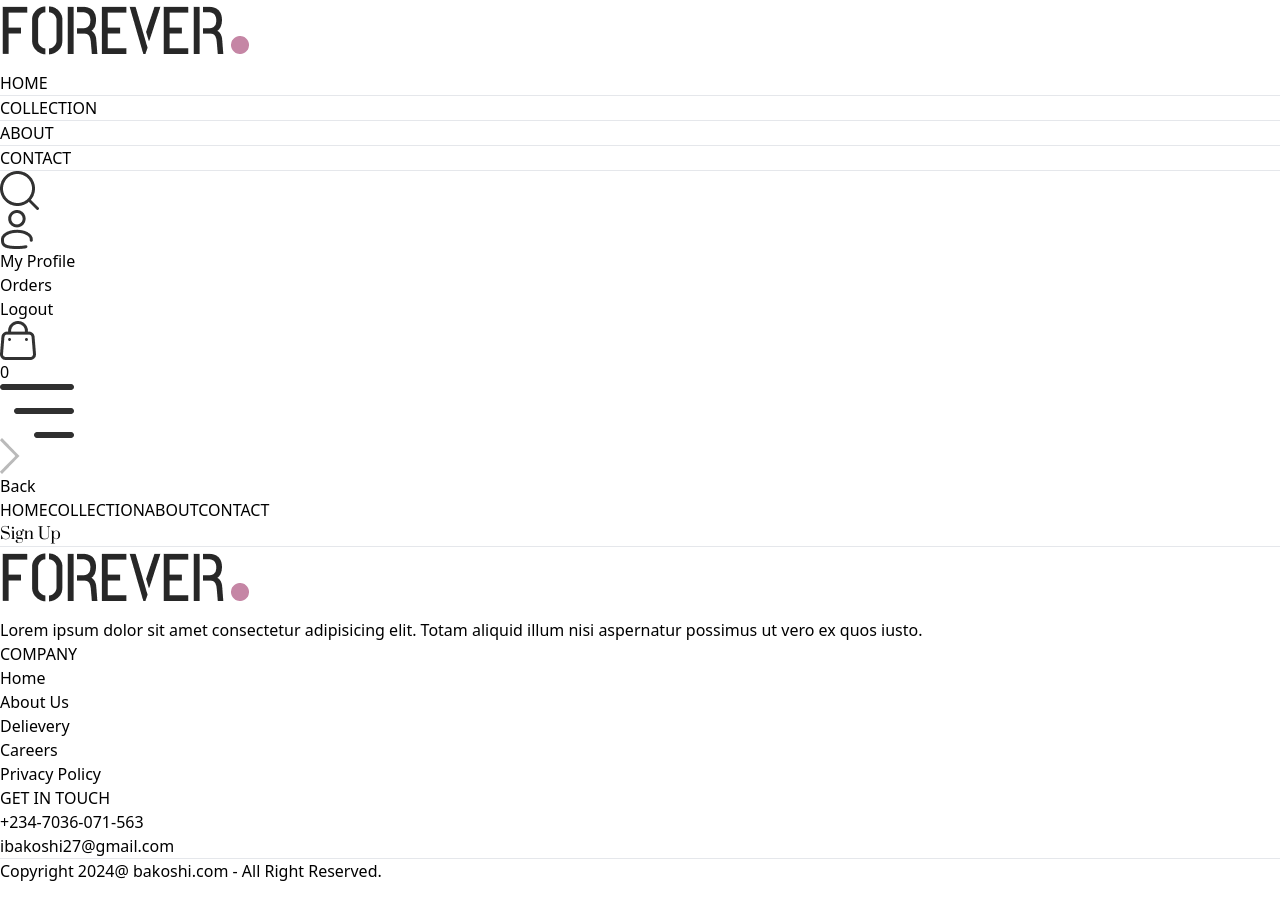
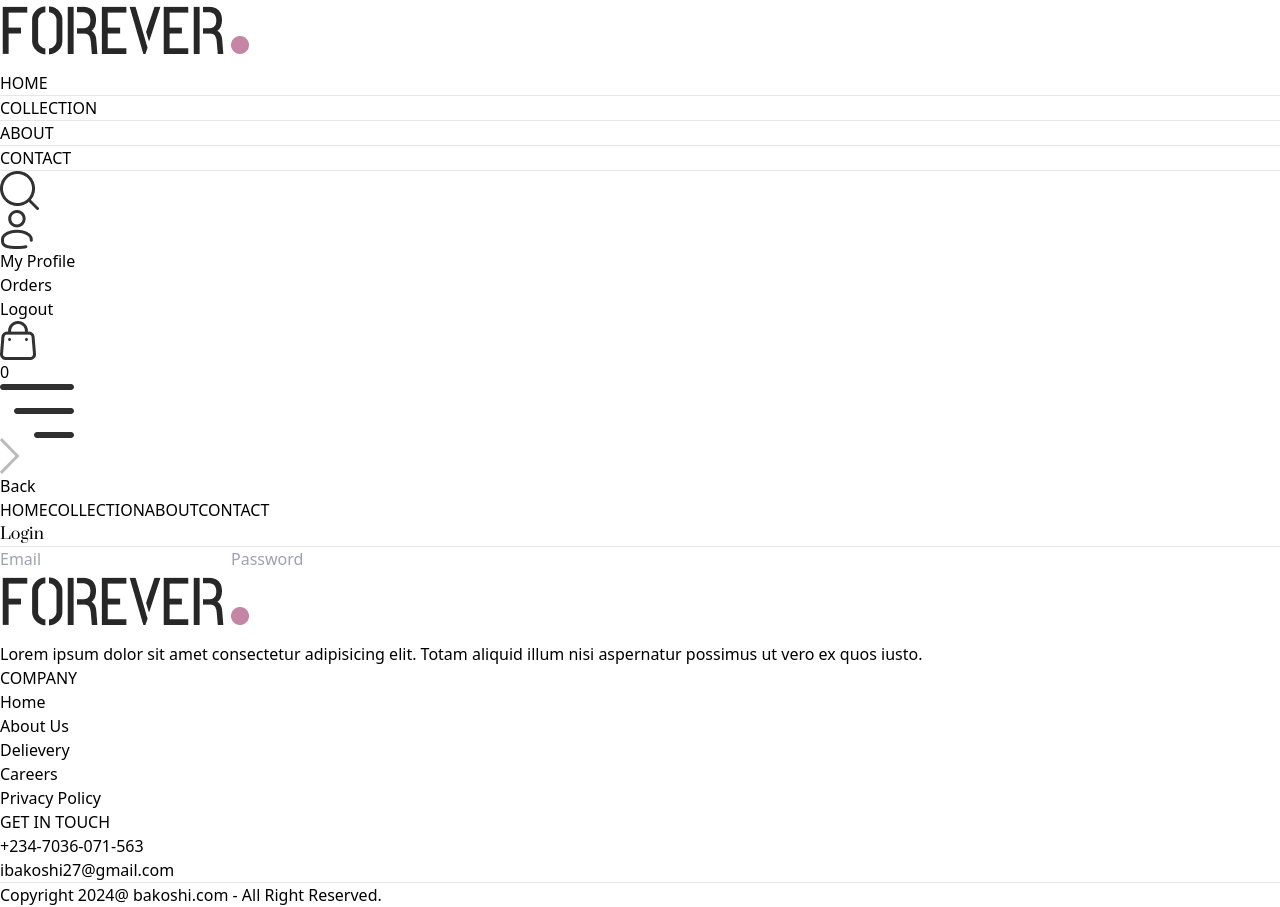
Before and after one commit to Kadunapikin/Chongai-store, a React (Vite) app in the folder frontend/: page /login in a window 1280 px wide. Before the commit the page ends 883 px from the top, so only its background shows below. Built offline with nearby package versions, Linux system fonts and the light colour scheme.

Commit message:
add input field on login page

```diff
--- a/frontend/src/pages/Login.jsx
+++ b/frontend/src/pages/Login.jsx
@@ -2,7 +2,7 @@ import React, { useState } from 'react'
 
 const Login = () => {
 
-  const [currentState, setCurrentState] = useState('Sign Up');
+  const [currentState, setCurrentState] = useState('Login');
 
   return (
     <form className='flex flex-col items-center w-[90%] sm:max-w-96 m-auto mt-14 text-gray-800 gap-4'>
@@ -10,6 +10,9 @@ const Login = () => {
         <p className='prata-regular text-3xl'>{currentState}</p>
         <hr className='border-none h-[1.5px] w-8 bg-gray-800' />
       </div>
+      {currentState === 'Login' ? "" : <input type="text" className='w-full px-3 py-2 border border-gray-800' placeholder='Name' required />}
+      <input type="email" className='w-full px-3 py-2 border border-gray-800' placeholder='Email' required />
+      <input type="password" className='w-full px-3 py-2 border border-gray-800' placeholder='Password' required />
     </form>
   )
 }
```
